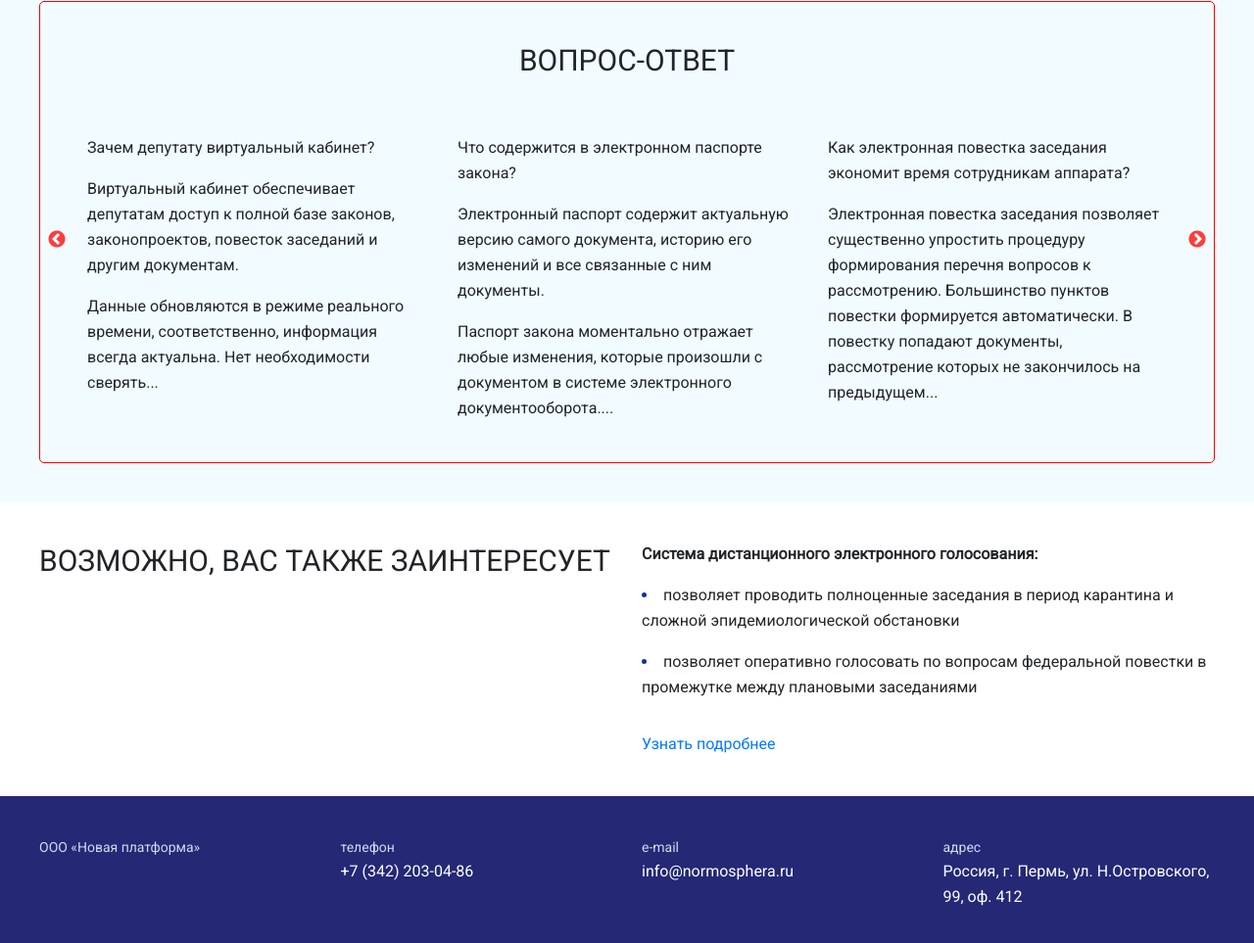
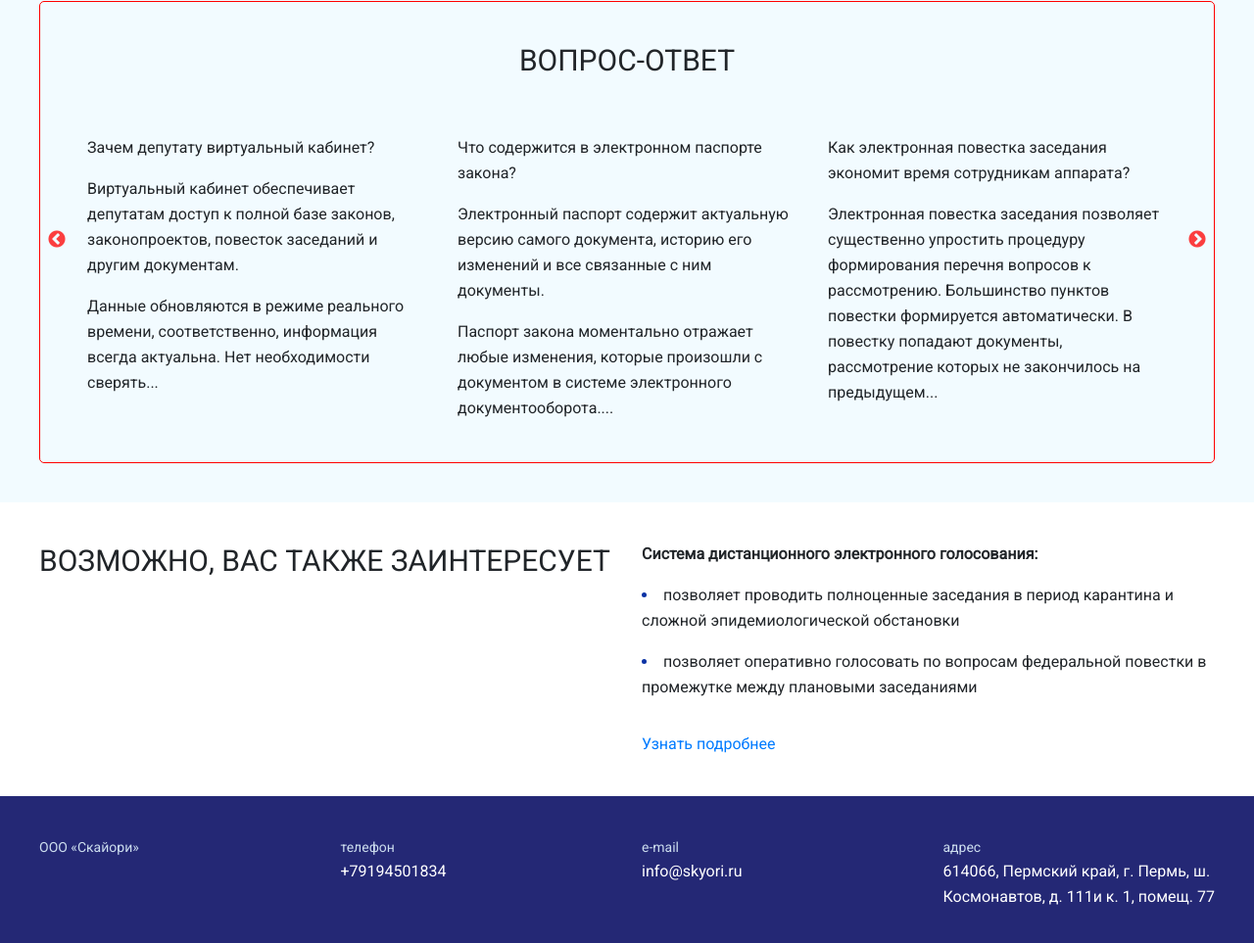
Before and after one commit to skyori-group/nse, a plain HTML site: page index.html in a window 1280 px wide. Shown: the part 6369-7332 px from the top of the page at 98% size. Drawn offline with nearby package versions, Linux system fonts and the light colour scheme.

Commit message:
Update files

```diff
--- a/index.html
+++ b/index.html
@@ -332,20 +332,20 @@
   <div class="container">
     <div class="row">
       <div class="col-lg-3 footerPart">
-        <span class="footerTitle">ООО «Новая платформа»</span>
+        <span class="footerTitle">ООО «Скайори»</span>
         <span></span>
       </div>
       <div class="col-lg-3 footerPart">
         <span class="footerTitle">телефон</span>
-        <span><a href="tel:+73422030486" style="color:white;">+7 (342) 203-04-86</a></span>
+        <span><a href="tel:+79194501834" style="color:white;">+79194501834</a></span>
       </div>
       <div class="col-lg-3 footerPart">
         <span class="footerTitle">e-mail</span>
-        <span><a href="mailto:info@normosphera.ru" style="color:white;">info@normosphera.ru</a></span>
+        <span><a href="mailto:info@skyori.ru" style="color:white;">info@skyori.ru</a></span>
       </div>
       <div class="col-lg-3 footerPart">
         <span class="footerTitle">адрес</span>
-        <span>Россия, г. Пермь, ул. Н.Островского, 99, оф. 412</span>
+        <span>614066, Пермский край, г. Пермь, ш. Космонавтов, д. 111и к. 1, помещ. 77</span>
       </div>
     </div>
   </div>
```
